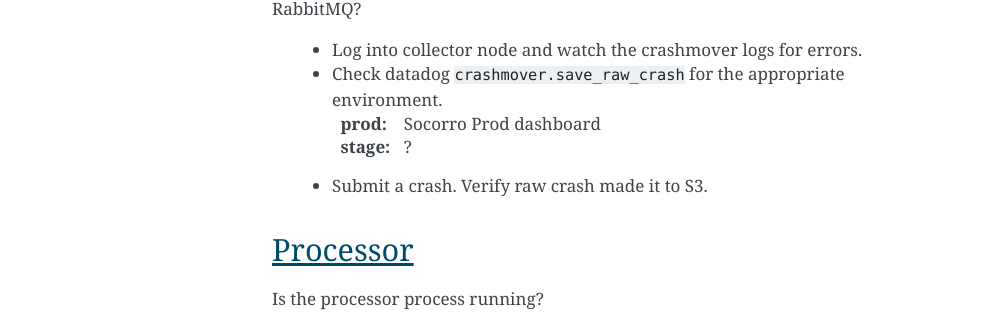
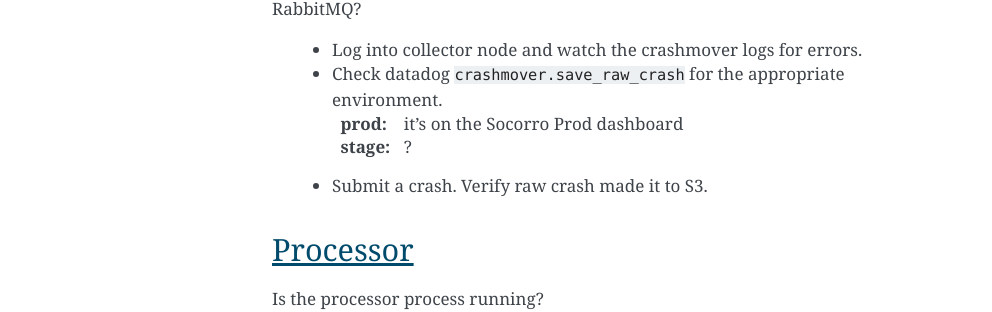
Before and after one commit to willkg/socorro-zero, a Sphinx documentation site: the page built from docs/socorro_test_checklist.rst, in a window 1280 px wide. Shown: the part 612-924 px from the top of the page, without its empty margins (148-1140 px from the left). Built offline with Sphinx 7.4.7, drawn with Linux system fonts in a browser that asks for light colours.

Commit message:
Clarify dashboard text

```diff
--- a/docs/socorro_test_checklist.rst
+++ b/docs/socorro_test_checklist.rst
@@ -23,7 +23,7 @@ RabbitMQ?
     * Check datadog ``crashmover.save_raw_crash`` for the appropriate
       environment.
 
-      :prod: Socorro Prod dashboard
+      :prod: it's on the Socorro Prod dashboard
       :stage: ?
 
     * Submit a crash. Verify raw crash made it to S3.
```
